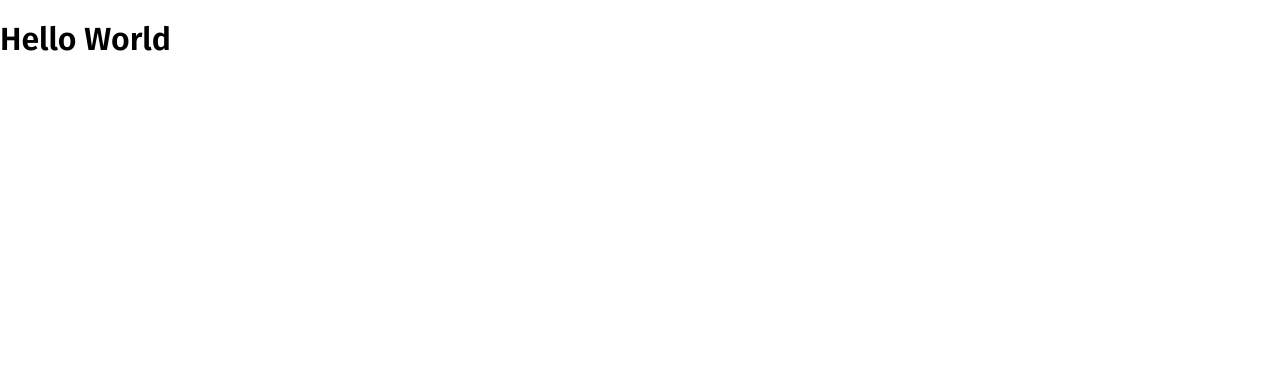
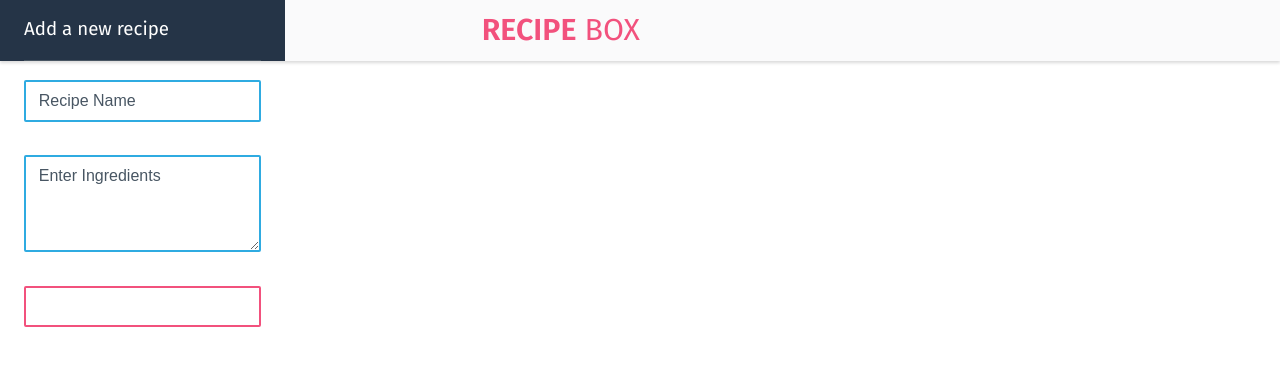
Before and after one commit to alboz1/react-recipe-box, a React app: page / in a window 1280 px wide. Shown: the top 366 px of the page. Built offline with nearby package versions, Linux system fonts and the light colour scheme.

Commit message:
add header and sidebar

```diff
--- a/src/components/App.js
+++ b/src/components/App.js
@@ -1,13 +1,30 @@
-import React, { Component } from 'react';
+import React, {Component} from 'react';
+import Sidebar from './Sidebar';
 
 class App extends Component {
-  render() {
-    return (
-      <div className="App">
-        <h1>Hello World</h1>
-      </div>
-    );
-  }
+    constructor() {
+        super();
+
+        this.state = {
+            isOpen: false
+        };
+    }
+
+    toggleSidebar() {
+        this.setState({isOpen: !this.state.isOpen});
+    }
+
+    render() {
+        return (
+            <div className={this.state.isOpen ? 'container toggled' : 'container'}>
+                <Sidebar />
+                <header className="main-header">
+                    <button className="btn" onClick={() => this.toggleSidebar()} >New Recipe</button>
+                    <h1 className="title"><span>RECIPE</span> BOX</h1>
+                </header>
+            </div>
+        );
+    }
 }
 
 export default App;
--- /dev/null
+++ b/src/components/Sidebar.js
@@ -0,0 +1,19 @@
+import React, {Component} from 'react';
+
+class Sidebar extends Component {
+    render() {
+        return (
+            <aside className="sidebar">
+                <h3>Add a new recipe</h3>
+
+                <form>
+                    <input type="text" placeholder="Recipe Name" />
+                    <textarea rows="4" placeholder="Enter Ingredients"></textarea>
+                    <input type="submit" value="Add" />
+                </form>
+            </aside>
+        );
+    }
+}
+
+export default Sidebar;
--- a/src/index.js
+++ b/src/index.js
@@ -1,8 +1,9 @@
 import React from 'react';
 import ReactDOM from 'react-dom';
+import registerServiceWorker from './registerServiceWorker';
+
 import App from './components/App';
 import './styles/index.sass';
-import registerServiceWorker from './registerServiceWorker';
 
 ReactDOM.render(<App />, document.getElementById('root'));
 registerServiceWorker();
--- /dev/null
+++ b/src/styles/_header.sass
@@ -0,0 +1,37 @@
+.main-header
+    display: flex
+    justify-content: space-between
+    align-items: center
+    background: $white
+    box-shadow: 0 2px 3px rgba(0,0,0, .15)
+
+    .btn
+        background: none
+        border: none
+        padding: 1.2rem 2.2rem
+        font-size: 1.1rem
+        font-weight: 600
+        color: $black
+        outline: none
+        cursor: pointer
+        &:after
+            content: ''
+            display: block
+            height: 2px
+            background: $black
+            transform: translateY(100%)
+            opacity: 0
+            transition: all 0.1s ease-in-out
+        &:hover
+            color: darken($black, 10%)
+        &:hover:after
+            transform: translateY(0)
+            opacity: 1
+
+    .title
+        font-size: 1.9rem
+        color: $secondary
+        font-weight: 400
+        margin: 0 50% 0 0
+        span
+            font-weight: 600
--- /dev/null
+++ b/src/styles/_sidebar.sass
@@ -0,0 +1,37 @@
+.sidebar
+    position: fixed
+    top: 0
+    left: 0
+    bottom: 0
+    background: $primary
+    padding: 0 1.5rem
+    //transform: translateX(-100%)
+    h3
+        margin: 0
+        padding: 1.2rem 0
+        border-bottom: 1px solid $grey
+        font-weight: 400
+        color: #fff
+
+    form
+        display: flex
+        flex-direction: column
+        margin-top: 1.2rem
+
+        input,textarea
+            margin-bottom: 2.1rem
+            padding: .6rem .8rem
+            border: 2px solid $blue
+            border-radius: 2px
+            color: $black
+            &::placeholder
+                color: $grey
+                font-size: 1rem
+        input[type="submit"]
+            background: none
+            border: 2px solid $secondary
+            color: #fff
+            cursor: pointer
+            transition: background 0.2s ease-in-out
+            &:hover
+                background: $secondary
--- a/src/styles/index.sass
+++ b/src/styles/index.sass
@@ -4,6 +4,18 @@ $black: #304050
 $grey: #485663
 $primary: #253447
 $secondary: #F2517D
+$white: #FAFAFB
+$blue: #2FABE1
 
 body
     font-family: 'Fira Sans', sans-serif
+    font-family: 16px
+
+.container
+    transform: translateX(0)
+    transition: 0.2s ease-in-out
+    &.toggled
+        transform: translateX(224.594px)
+
+@import 'header'
+@import 'sidebar'
```
